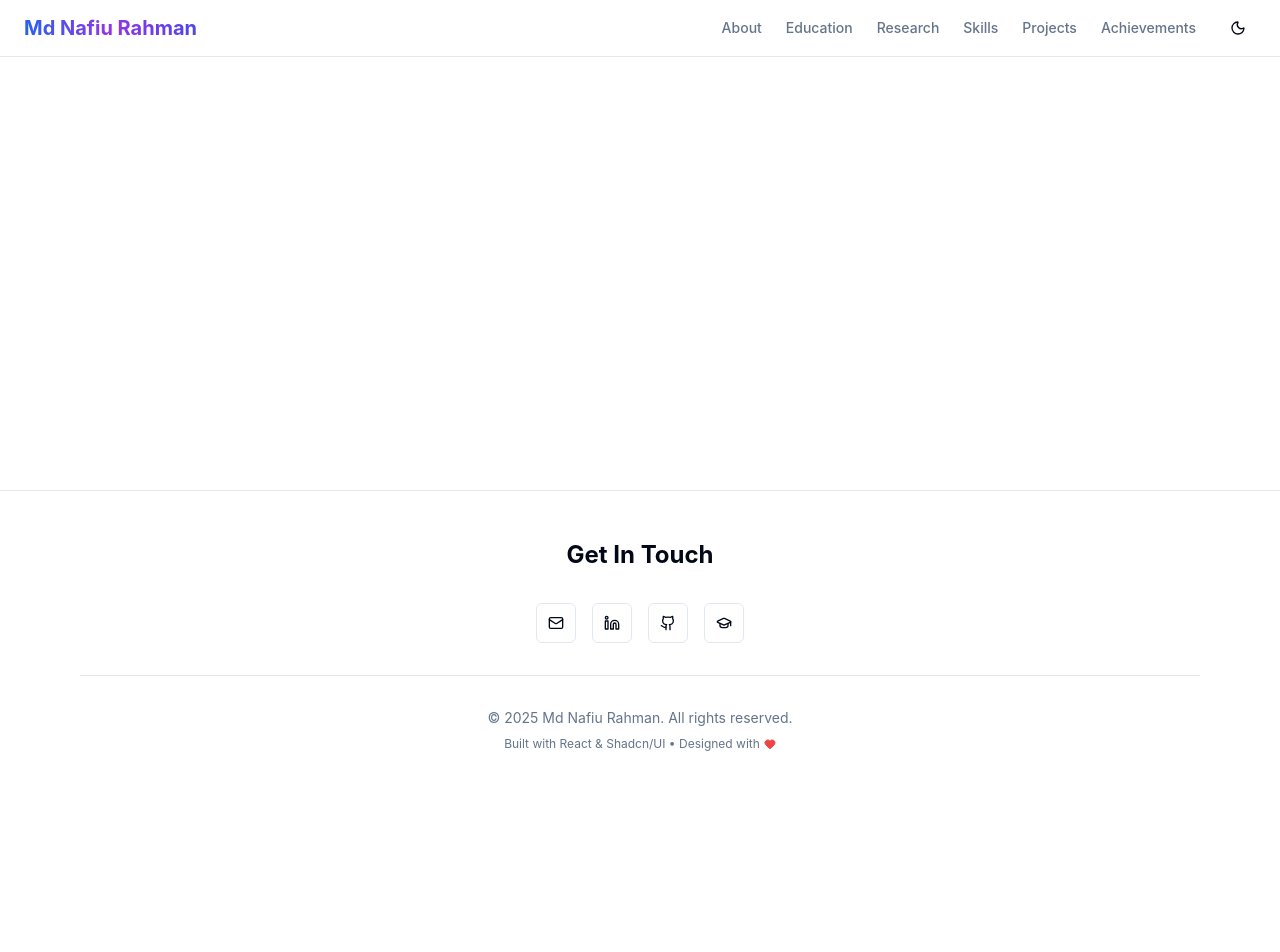
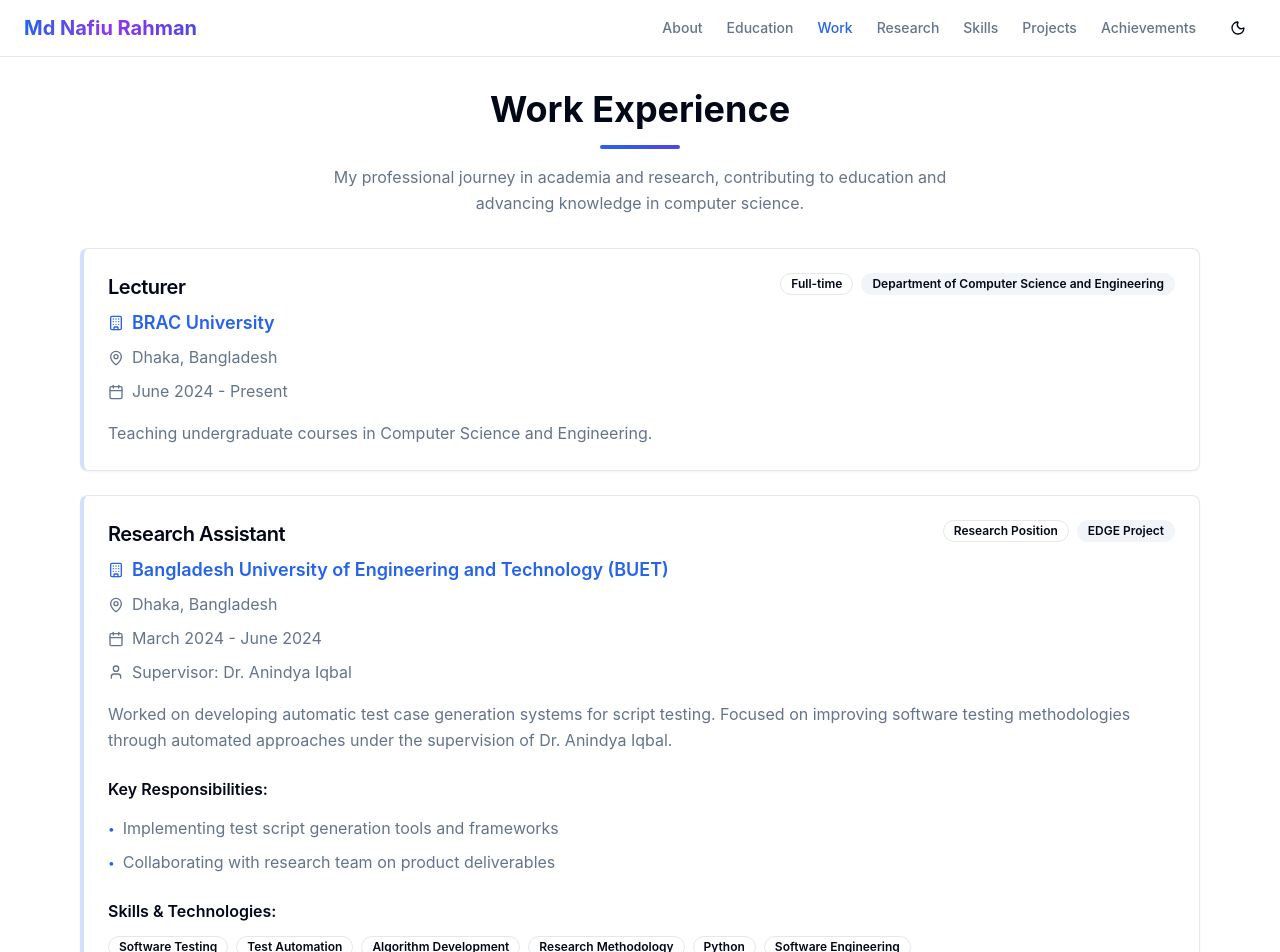
Before and after one commit to nafiurahman00/nafiurahman00.github.io, a React (Create React App) app: page /work in a window 1280 px wide. Shown: the top 952 px of the page. Before the commit the page ends 800 px from the top, so only its background shows below. Built offline with nearby package versions, Linux system fonts and the light colour scheme.

Commit message:
work added

```diff
--- /dev/null
+++ b/public/work.json
@@ -0,0 +1,30 @@
+[
+  {
+    "title": "Lecturer",
+    "company": "BRAC University",
+    "department": "Department of Computer Science and Engineering",
+    "location": "Dhaka, Bangladesh",
+    "duration": "June 2024 - Present",
+    "startDate": "June 2024",
+    "endDate": "Present",
+    "type": "Full-time",
+    "description": "Teaching undergraduate courses in Computer Science and Engineering."
+  },
+  {
+    "title": "Research Assistant",
+    "company": "Bangladesh University of Engineering and Technology (BUET)",
+    "department": "EDGE Project",
+    "location": "Dhaka, Bangladesh",
+    "duration": "March 2024 - June 2024",
+    "startDate": "March 2024",
+    "endDate": "June 2024",
+    "type": "Research Position",
+    "supervisor": "Dr. Anindya Iqbal",
+    "description": "Worked on developing automatic test case generation systems for script testing. Focused on improving software testing methodologies through automated approaches under the supervision of Dr. Anindya Iqbal.",
+    "responsibilities": [
+      "Implementing test script generation tools and frameworks",
+      "Collaborating with research team on product deliverables"
+    ],
+    "skills": ["Software Testing", "Test Automation", "Algorithm Development", "Research Methodology", "Python", "Software Engineering"]
+  }
+]
--- a/src/App.js
+++ b/src/App.js
@@ -4,6 +4,7 @@
 import Footer from "./components/Footer";
 import About from "./pages/About";
 import EducationPage from "./pages/EducationPage";
+import WorkPage from "./pages/WorkPage";
 import ResearchPage from "./pages/ResearchPage";
 import SkillsPage from "./pages/SkillsPage";
 import ProjectsPage from "./pages/ProjectsPage";
@@ -26,6 +27,7 @@
           <Routes>
             <Route path="/" element={<About />} />
             <Route path="/education" element={<EducationPage />} />
+            <Route path="/work" element={<WorkPage />} />
             <Route path="/research" element={<ResearchPage />} />
             <Route path="/skills" element={<SkillsPage />} />
             <Route path="/projects" element={<ProjectsPage />} />
--- a/src/components/Navbar.js
+++ b/src/components/Navbar.js
@@ -38,6 +38,7 @@
   const navItems = [
     { path: "/", label: "About" },
     { path: "/education", label: "Education" },
+    { path: "/work", label: "Work" },
     { path: "/research", label: "Research" },
     { path: "/skills", label: "Skills" },
     { path: "/projects", label: "Projects" },
--- /dev/null
+++ b/src/components/Work.js
@@ -0,0 +1,135 @@
+import React, { useEffect, useState } from "react";
+import { Card, CardContent, CardHeader, CardTitle } from "./ui/card";
+import { Badge } from "./ui/badge";
+import { Calendar, MapPin, Building, User } from "lucide-react";
+
+function Work() {
+  const [work, setWork] = useState([]);
+
+  useEffect(() => {
+    fetch("/work.json")
+      .then((res) => {
+        console.log("Work fetch response:", res);
+        return res.json();
+      })
+      .then((data) => {
+        console.log("Work data:", data);
+        setWork(data);
+      })
+      .catch((error) => {
+        console.error("Error fetching work data:", error);
+      });
+  }, []);
+
+  if (work.length === 0) {
+    return (
+      <div className="flex items-center justify-center min-h-[40vh]">
+        <div className="animate-pulse text-muted-foreground">Loading work experience...</div>
+      </div>
+    );
+  }
+
+  return (
+    <section id="work" className="space-y-8">
+      <div className="text-center space-y-4">
+        <h2 className="text-3xl md:text-4xl font-bold text-foreground">
+          Work Experience
+        </h2>
+        <div className="w-20 h-1 bg-gradient-to-r from-blue-600 to-indigo-600 mx-auto rounded-full"></div>
+        <p className="text-muted-foreground max-w-2xl mx-auto">
+          My professional journey in academia and research, contributing to education and advancing knowledge in computer science.
+        </p>
+      </div>
+
+      <div className="grid gap-6">
+        {work.map((position, idx) => (
+          <Card
+            key={idx}
+            className="group hover:shadow-lg transition-all duration-300 hover:-translate-y-1 border-l-4 border-l-primary/20"
+          >
+            <CardHeader className="pb-4">
+              <div className="flex flex-col lg:flex-row lg:items-start lg:justify-between gap-4">
+                <div className="flex-1">
+                  <CardTitle className="text-xl text-foreground mb-2">
+                    {position.title}
+                  </CardTitle>
+                  <div className="space-y-2">
+                    <div className="flex items-center gap-2 text-lg font-semibold text-primary">
+                      <Building className="h-4 w-4" />
+                      {position.company}
+                    </div>
+                    <div className="flex items-center gap-2 text-muted-foreground">
+                      <MapPin className="h-4 w-4" />
+                      {position.location}
+                    </div>
+                    <div className="flex items-center gap-2 text-muted-foreground">
+                      <Calendar className="h-4 w-4" />
+                      {position.duration}
+                    </div>
+                    {position.supervisor && (
+                      <div className="flex items-center gap-2 text-muted-foreground">
+                        <User className="h-4 w-4" />
+                        Supervisor: {position.supervisor}
+                      </div>
+                    )}
+                  </div>
+                </div>
+                <div className="flex flex-wrap gap-2">
+                  <Badge variant="outline">
+                    {position.type}
+                  </Badge>
+                  {position.department && (
+                    <Badge variant="secondary" className="max-w-xs">
+                      {position.department}
+                    </Badge>
+                  )}
+                </div>
+              </div>
+            </CardHeader>
+            <CardContent className="space-y-6">
+              <p className="text-muted-foreground leading-relaxed">
+                {position.description}
+              </p>
+
+              {position.responsibilities && (
+                <div>
+                  <h4 className="font-semibold text-foreground mb-3">Key Responsibilities:</h4>
+                  <ul className="space-y-2">
+                    {position.responsibilities.map((responsibility, respIdx) => (
+                      <li
+                        key={respIdx}
+                        className="flex items-start gap-2 text-muted-foreground"
+                      >
+                        <span className="text-primary mt-1.5 text-xs">•</span>
+                        <span className="leading-relaxed">{responsibility}</span>
+                      </li>
+                    ))}
+                  </ul>
+                </div>
+              )}
+
+              {position.skills && (
+                <div>
+                  <h4 className="font-semibold text-foreground mb-3">Skills & Technologies:</h4>
+                  <div className="flex flex-wrap gap-2">
+                    {position.skills.map((skill, skillIdx) => (
+                      <Badge
+                        key={skillIdx}
+                        variant="outline"
+                        className="hover:scale-105 transition-transform duration-200"
+                      >
+                        {skill}
+                      </Badge>
+                    ))}
+                  </div>
+                </div>
+              )}
+            </CardContent>
+          </Card>
+        ))}
+      </div>
+    </section>
+  );
+}
+
+export default Work;
--- /dev/null
+++ b/src/pages/WorkPage.js
@@ -0,0 +1,12 @@
+import React from "react";
+import Work from "../components/Work";
+
+function WorkPage() {
+  return (
+    <main className="container max-w-6xl mx-auto py-8 px-4">
+      <Work />
+    </main>
+  );
+}
+
+export default WorkPage;
```
